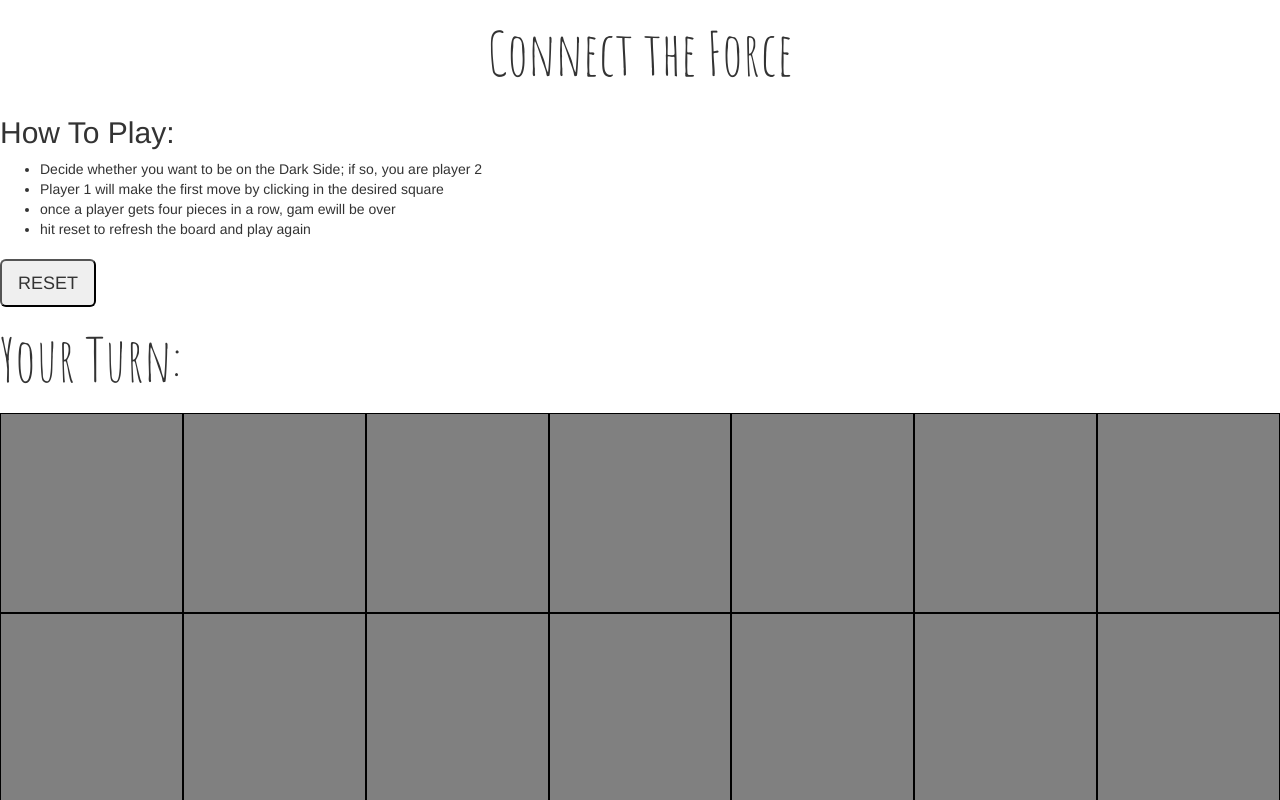
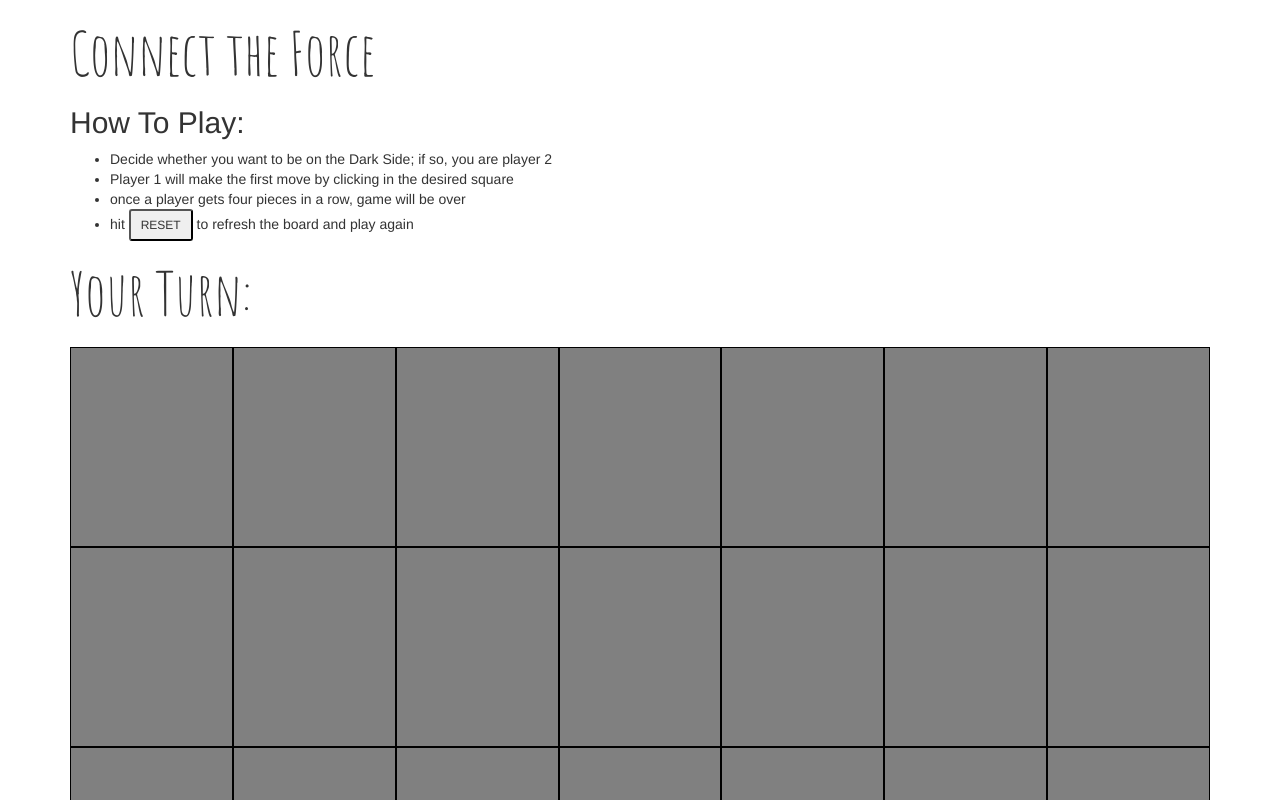
Before and after one commit to anzcarroll/connect-the-fource, a plain HTML site: page index.html in a window 1280 px wide. Shown: the top 800 px of the page. Drawn offline with nearby package versions, Linux system fonts and the light colour scheme.

Commit message:
need to reorganize the css html id elements, fix css important

```diff
--- a/index.html
+++ b/index.html
@@ -26,37 +26,36 @@
 
     <title>Connect The Force</title>
 </head>
+<div class="container">
 <body>
-    <div class="row container"></div>
-<header>
-      <div class="nameGame">
+
+        <header>
+        <div class="nameGame"></div>
         <h1>Connect the Force</h1>
-    </div>
-    <div class="gameInstructions">
+        </header>
     <p>
             <h2 class="gameInstructions"> How To Play:</h2>
             <ul>
                 <li>Decide whether you want to be on the Dark Side; if so, you are player 2</li>
                 <li>Player 1 will make the first move by clicking in the desired square</li>
-                <li>once a player gets four pieces in a row, gam ewill be over</li>
-                <li>hit reset to refresh the board and play again</li>
+                <li>once a player gets four pieces in a row, game will be over</li>
+                <li>hit <button type="button" class="btn-sm" id="resetGame">
+                RESET</button> to refresh the board and play again</li>
             </ul>
-            <h2><button type="button" class="btn-lg" id="resetGame">
-                RESET</button></h2>
+
         </p>
-    </div>
-</header>
+
+
 
 <!--<div class="container">
     </div>-->
-
+    <section id="main">
     <div id="turnAnnouncer">
         <p>Your Turn:</p><span id="turn"></span>
     </div>
 
 
 <!--BEGINING OF GRID-->
-<div class="gameBoardGrid">
     <div class="eachRow">
         <div id="columns-00" class="col-md-6 grey"></div>
         <div id="columns-01" class="col-md-6 grey"></div>
@@ -117,7 +116,11 @@
         <div id="columns-56" class="col-md-6 grey"></div>
         </div>
 
+
+<footer> ANZCARROLL</footer>
 </div>
+</section>
+
 
 <!--END OF GRID-->
 <!--<div class="players">
```
